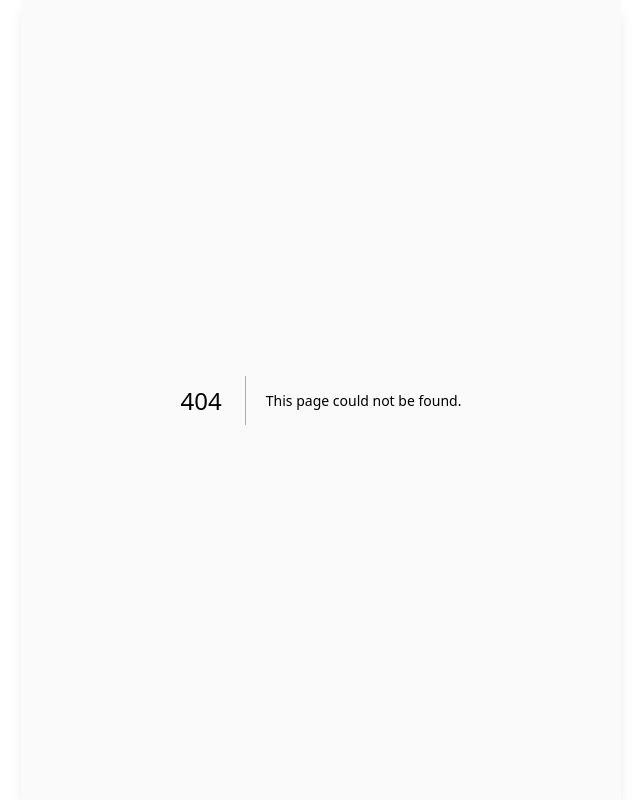
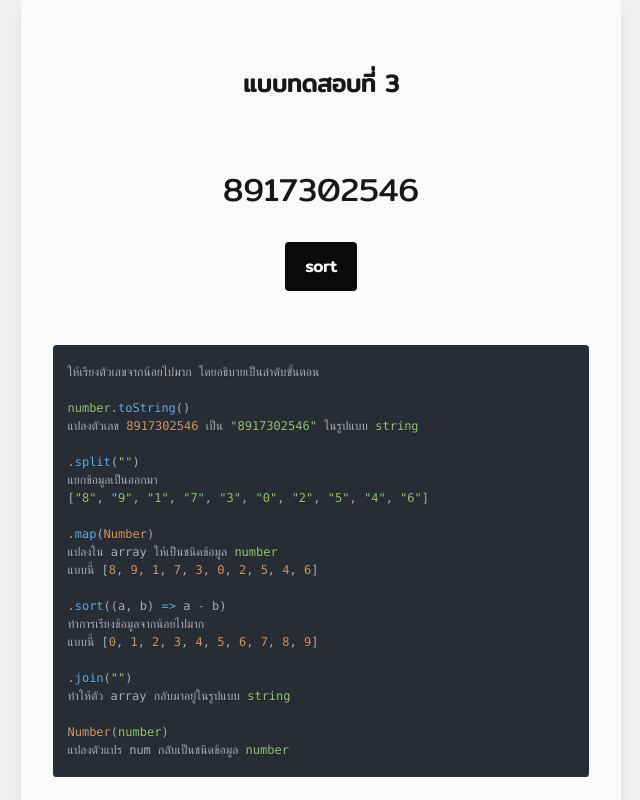
Before and after one commit to zombox0633/unit_front_end, a Next.js app: page /sort in a window 1280 px wide. Before the commit this address had no page. Shown: the whole page, without its empty margins (319-959 px from the left). Built offline with nearby package versions, Linux system fonts and the light colour scheme.

Commit message:
create sort page

```diff
--- /dev/null
+++ b/app/sort/page.tsx
@@ -0,0 +1,69 @@
+"use client"
+
+import { useState } from "react"
+import styles from "./sort.module.css"
+
+import { Prism as SyntaxHighlighter } from "react-syntax-highlighter"
+import { oneDark } from "react-syntax-highlighter/dist/cjs/styles/prism"
+
+const code = `
+  ให้เรียงตัวเลขจากน้อยไปมาก โดยอธิบายเป็นลําดับขั้นตอน
+
+  number.toString()
+  แปลงตัวเลข 8917302546 เป็น "8917302546" ในรูปแบบ string
+
+  .split("")
+  แยกข้อมูลเป็นออกมา
+  ["8", "9", "1", "7", "3", "0", "2", "5", "4", "6"]
+
+  .map(Number)
+  แปลงใน array ให้เป็นชนิดข้อมูล number
+  แบบนี้ [8, 9, 1, 7, 3, 0, 2, 5, 4, 6]
+
+  .sort((a, b) => a - b)
+  ทำการเรียงข้อมูลจากน้อยไปมาก
+  แบบนี้ [0, 1, 2, 3, 4, 5, 6, 7, 8, 9]
+
+  .join("")
+  ทำให้ตัว array กลับมาอยู่ในรูปแบบ string
+
+  Number(number)
+  แปลงตัวแปร num กลับเป็นชนิดข้อมูล number
+
+`
+
+export default function SortPage() {
+  const [num, setNumber] = useState<number>(8917302546)
+  const handleSortData = () => {
+    const sortNumber = Number(
+      num
+        .toString()
+        .split("")
+        .map(Number)
+        .sort((a, b) => a - b)
+        .join(""),
+    )
+    setNumber(sortNumber)
+  }
+  return (
+    <div className={styles.container}>
+      <section className={styles.upper_section}>
+        <h2>แบบทดสอบที่ 3</h2>
+        <div>
+          <p>{num}</p>
+          <button onClick={handleSortData} className={styles.button_sort}>sort</button>
+        </div>
+      </section>
+      <section className={styles.lower_section}>
+        <SyntaxHighlighter
+          language="tsx"
+          style={oneDark}
+          PreTag="div"
+          customStyle={{ margin: 0, padding: 0 }}
+        >
+          {code}
+        </SyntaxHighlighter>
+      </section>
+    </div>
+  )
+}
--- /dev/null
+++ b/app/sort/sort.module.css
@@ -0,0 +1,51 @@
+.container {
+  display: flex;
+  flex-direction: column;
+  justify-content: space-between;
+  align-items: center;
+  row-gap: 1rem;
+  width: 100%;
+  height: 100%;
+  padding: 4rem 2rem;
+}
+
+.container section {
+  width: 100%;
+}
+
+.upper_section {
+  display: flex;
+  flex-direction: column;
+  align-items: center;
+  justify-content: space-between;
+
+}
+
+.upper_section div{
+  /* background-color: var(--background); */
+  display: flex;
+  flex-direction: column;
+  justify-content: center;
+  row-gap: 1.5rem;
+  align-items: center;
+  width: 100%;
+  height: 75%;
+  border-radius: 1rem;
+  padding: 3rem 1.5rem;
+}
+
+.upper_section p {
+  font-size: 2rem;
+}
+
+.lower_section{
+  /* background-color: var(--background); */
+  font-size: 0.75rem;
+  border-radius: 1rem;
+}
+
+.button_sort {
+  background-color: var(--button-background);
+  color: var(--button-foreground);
+  border-radius: 0.5rem;
+}
```
